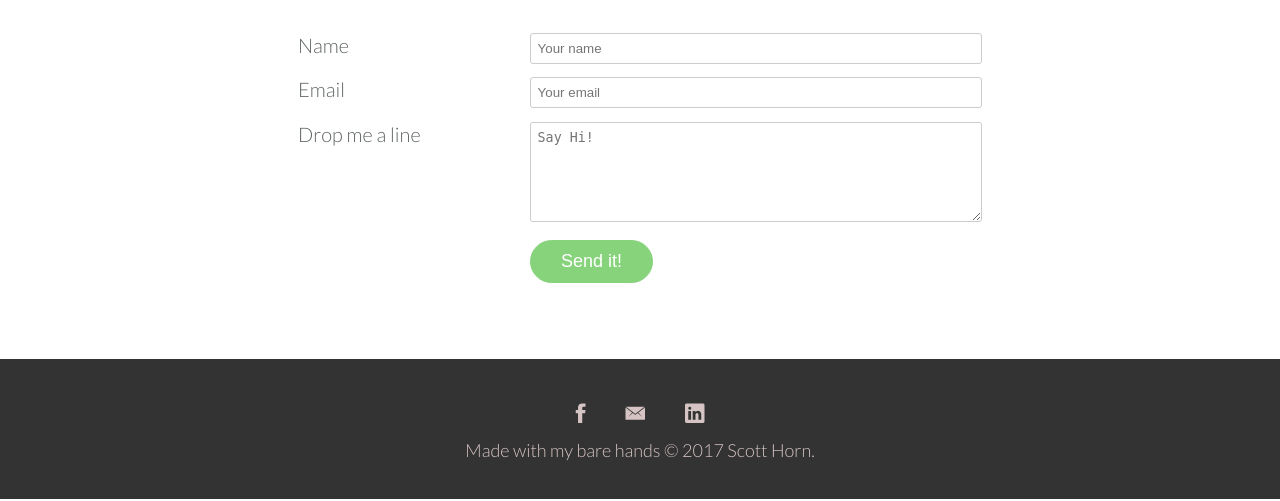
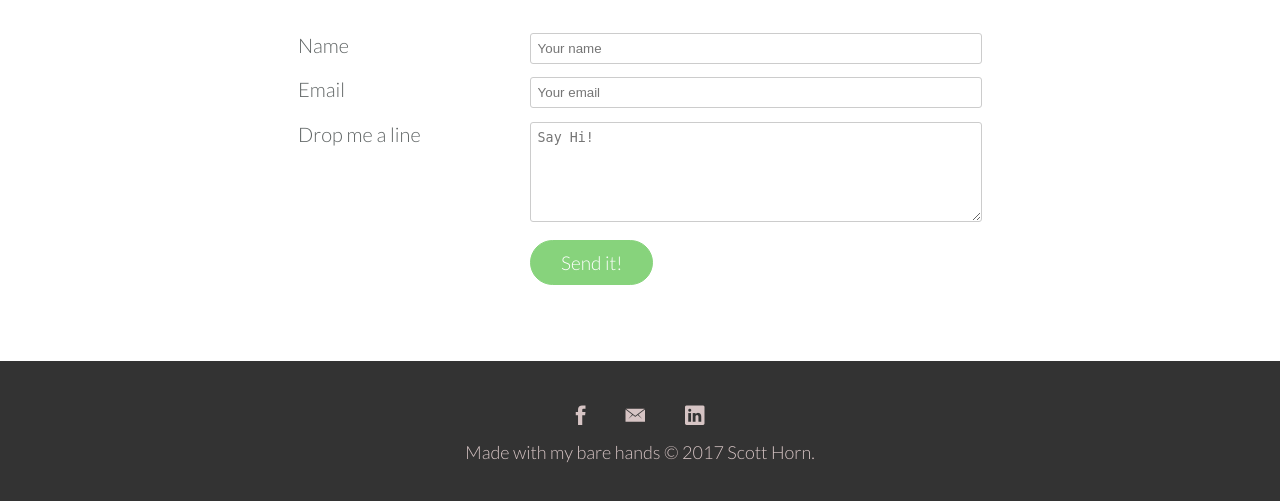
Before and after one commit to Scotty813/portfolio, a PHP site: page / in a window 1280 px wide. Shown: the part 3122-3623 px from the top of the page. Run offline with PHP 8.4, Linux system fonts and the light colour scheme; style sheets or scripts are compiled from the project's sources; some libraries are stand-ins or nearby versions; some web fonts are replaced.

Commit message:
Fixed contact buttons font and font size

```diff
--- a/resources/css/styles2.css
+++ b/resources/css/styles2.css
@@ -353,8 +353,9 @@ textarea {
 }
 
 input[type=submit] {
-    font-size: 90%;
     cursor: pointer;
+    font-size: 95%;
+    font-family: 'Lato', 'Arial', sans-serif;
 }
 
 /*-------------------------------*/
```
